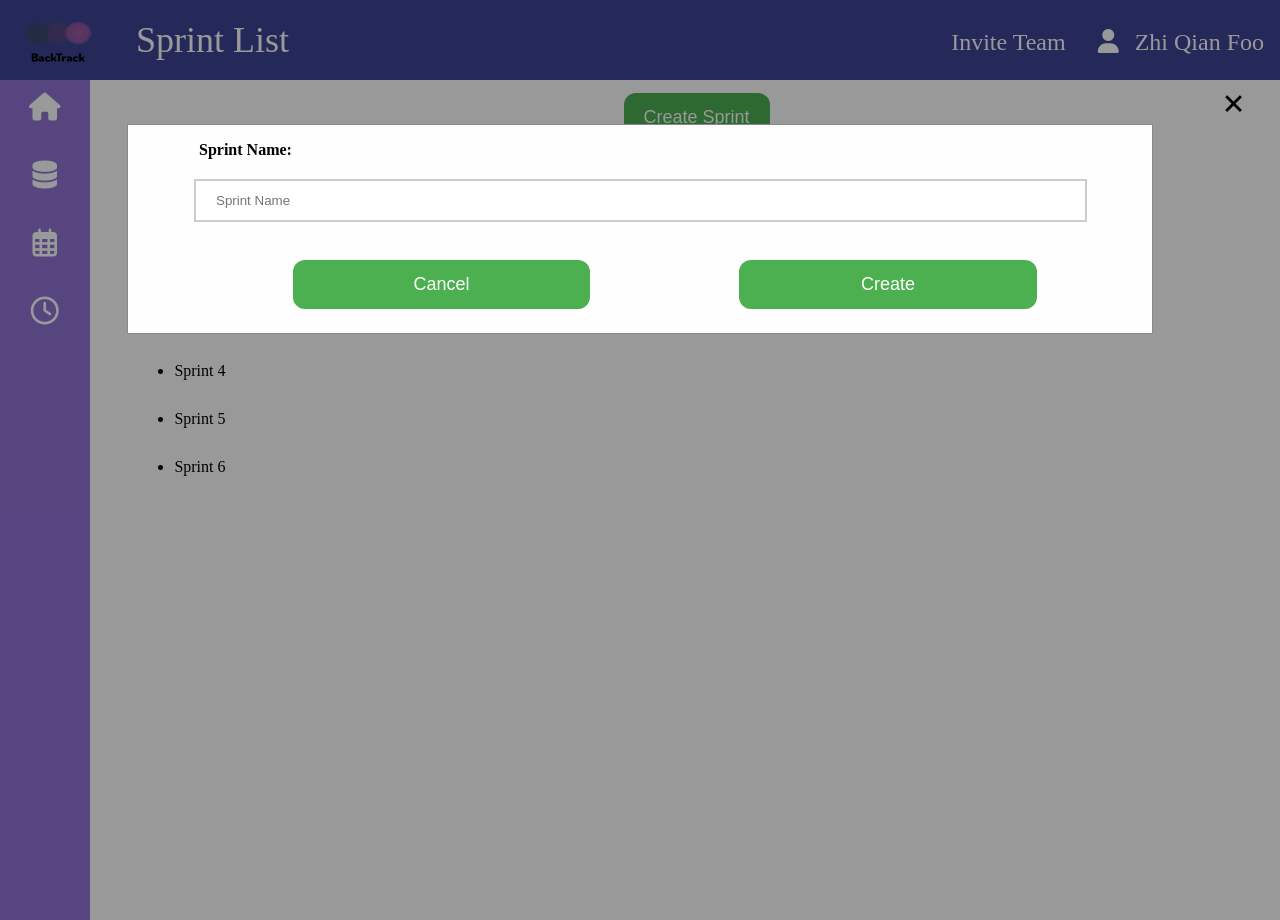
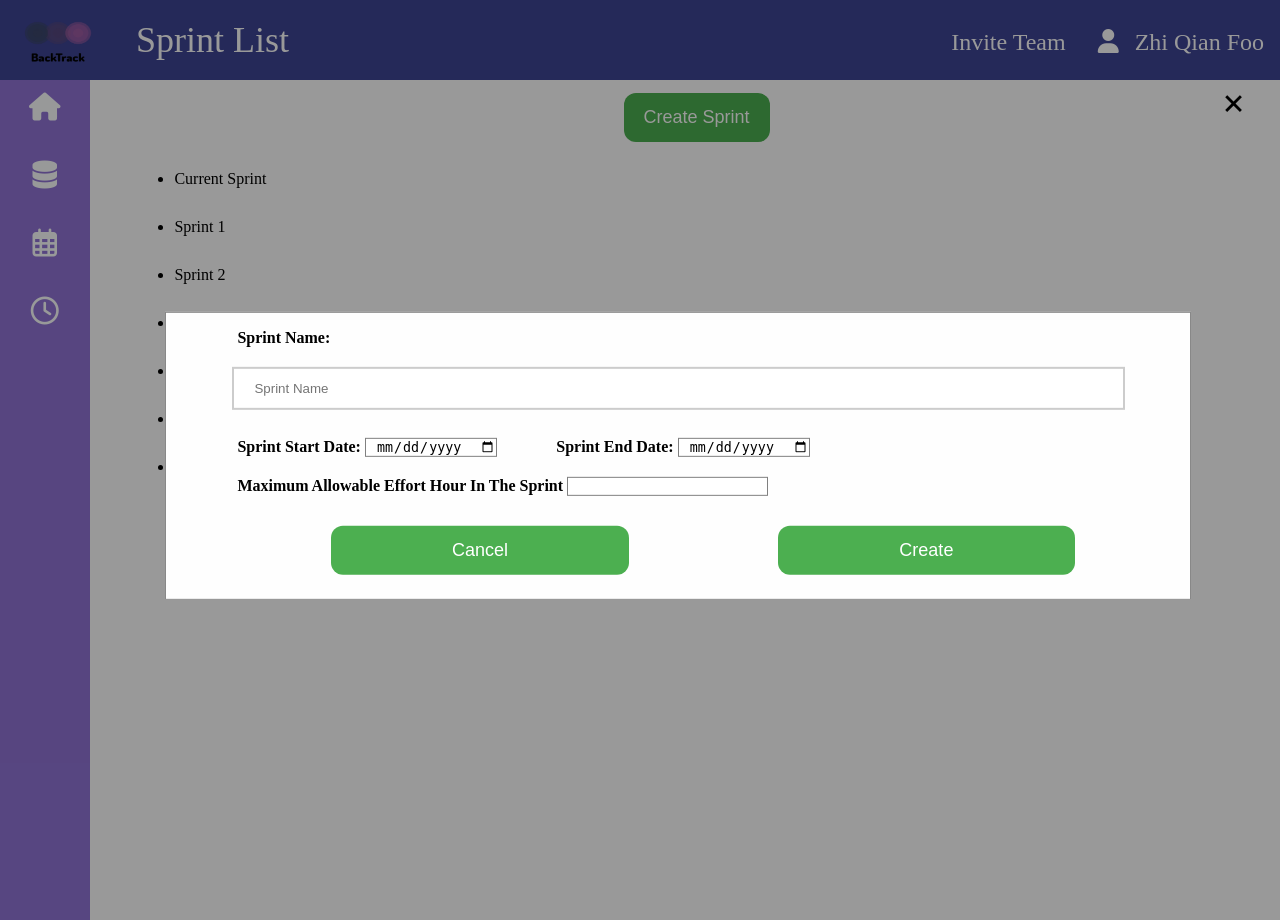
Before and after one commit to zhiqianfoo97/A-Web-Platform-for-Organizing-Projects-using-Scrum-Practice, a Django app: page /sprintlist/ in a window 1280 px wide, after a click on "Create Sprint". Run offline with Django 3.2, Linux system fonts and the light colour scheme; some libraries are stand-ins or nearby versions.

Commit message:
sprintList

```diff
--- a/static/style/sprintList.css
+++ b/static/style/sprintList.css
@@ -158,6 +158,10 @@
 /*define the modal-content background*/
 
 .modal-content {
+    position: absolute;
+    top: 40%;
+    left: 53%;
+    transform: translate(-50%, -50%);
     background-color: #fefefe;
     margin: 5% auto 15% auto;
     border: 1px solid #888;
--- a/templates/sprintList.html
+++ b/templates/sprintList.html
@@ -33,6 +33,16 @@
                     <label style="margin-left: 55px;"><b>Sprint Name:</b></label>
                     <input type="text" placeholder="Sprint Name" name="description" class="sprintname" width="30%" style="margin-top:20px;"required>
 
+                    <label style="margin-left: 55px;"><b>Sprint Start Date:</b></label>
+                    <input type="date" placeholder="Sprint Start Date" name="SprintStartDate" class="sprintStartDate" width="30%" style="padding-left: 10px; border:1px solid grey; margin-top:20px;"required>
+
+                    <label style="margin-left: 55px;"><b>Sprint End Date:</b></label>
+                    <input type="date" placeholder="Sprint End Date" name="SprintEndDate" class="sprintEndDate" width="30%" style=" padding-left: 10px; border:1px solid grey; margin-top:20px;"required><br>
+
+                    <label style="margin-left: 55px;"><b>Maximum Allowable Effort Hour In The Sprint</b></label>
+                    <input type="number" style="padding-left: 20px;margin-top: 20px; border:1px solid grey " name="max_effort_hour"  required>
+
+
                     <div class="clearfix">
                         <button type="button" onclick="document.getElementById('id01').style.display='none'" class="cancelbtn">Cancel</button>
                         <button type="submit" class="signupbtn">Create</button>
```
